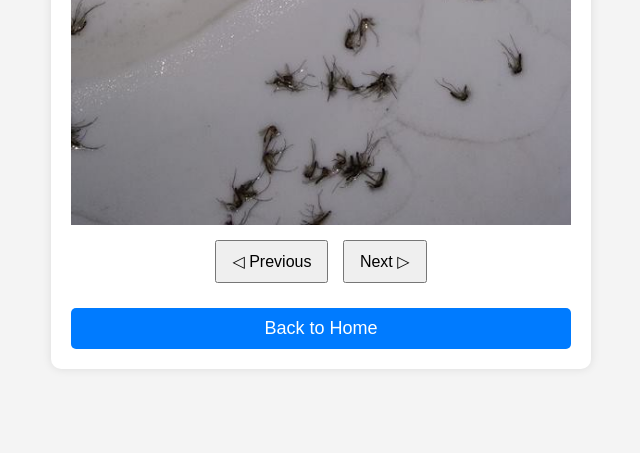
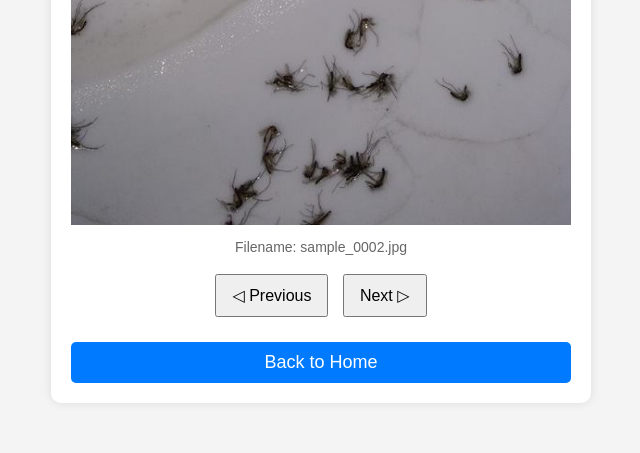
Before and after one commit to KennyNeutron/Aedes-Aegypti-Forecaster, a Flask app: page /gallery in a window 1280 px wide. Shown: the part 814-1267 px from the top of the page, without its empty margins (319-959 px from the left). Before the commit the page ends 1163 px from the top, so only its background shows below. Run offline with Flask 3, Linux system fonts and the light colour scheme.

Commit message:
modified the gallery.html to show the file name of the current picture being displayed

```diff
--- a/templates/gallery.html
+++ b/templates/gallery.html
@@ -31,6 +31,10 @@
         }
         .gallery img.active {
             display: block;
+        }
+        .gallery p {
+            color: #666;
+            font-size: 14px;
         }
         .nav-buttons {
             margin-top: 10px;
@@ -86,6 +90,11 @@
                 img.src = images[currentIndex];
                 img.classList.add("active");
                 gallery.appendChild(img);
+
+                // Create a paragraph element to display the filename
+                let filename = document.createElement("p");
+                filename.textContent = "Filename: " + images[currentIndex].split('/').pop(); // To display only the filename
+                gallery.appendChild(filename);
             }
         }
 
```
Also changed, not shown: captured_images/2025_02_25_AM.jpg, inference_output/output_2025_02_25_AM.jpg.
